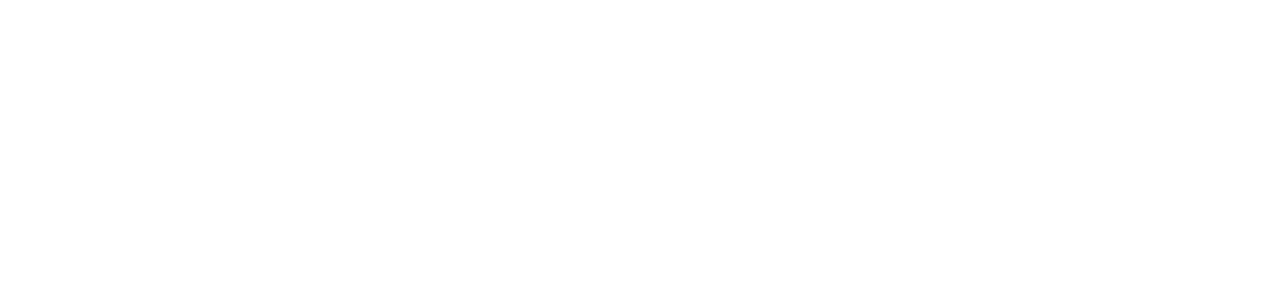
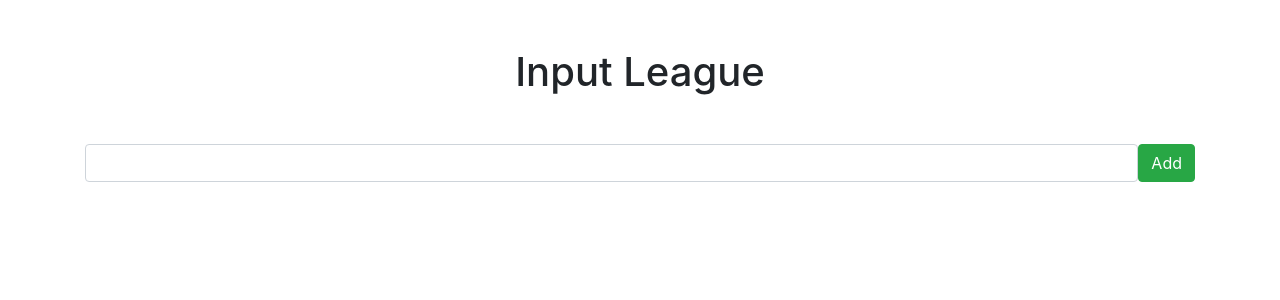
Before and after one commit to Dash1704/footballLeague, a React (Create React App) app in the folder client/: page / in a window 1280 px wide. Shown: the top 300 px of the page. Built offline with nearby package versions, Linux system fonts and the light colour scheme.

Commit message:
Add leage button on the client side

```diff
--- a/client/src/App.js
+++ b/client/src/App.js
@@ -1,8 +1,17 @@
 import React, {Fragment} from "react";
 import './App.css';
 
+//components
+import InputLeague from "./components/inputLeague";
+
 function App() {
-  return <Fragment></Fragment>
-}
+  return (
+    <Fragment>
+      <div className="container">
+      <InputLeague/>
+      </div>
+    </Fragment>
+    )
+  }
 
 export default App;
--- a/client/src/components/inputLeague.js
+++ b/client/src/components/inputLeague.js
@@ -0,0 +1,35 @@
+import React, {Fragment, useState} from "react";
+
+const InputLeague = () => {
+  const [name, setName] = useState("")
+  const onSubmitForm = async(e) => {
+    try {
+      e.preventDefault();
+      const body = {name}
+      const response = await fetch("http://localhost:5000/leagues", {
+        method: "POST",
+        headers: {"Content-Type": "application/json"},
+        body: JSON.stringify(body)
+      })
+      console.log(response)
+    } catch (err) {
+      console.error(err.message)
+    }
+  }
+  return (
+  <Fragment>
+    <h1 className="text-center mt-5">Input League</h1>
+    <form className="d-flex mt-5" onSubmit={onSubmitForm}>
+      <input
+        type="text"
+        className="form-control"
+        value={name}
+        onChange={e => setName(e.target.value)}
+        />
+      <button className="btn btn-success">Add</button>
+    </form>
+  </Fragment>
+  )
+}
+
+export default InputLeague;
```
